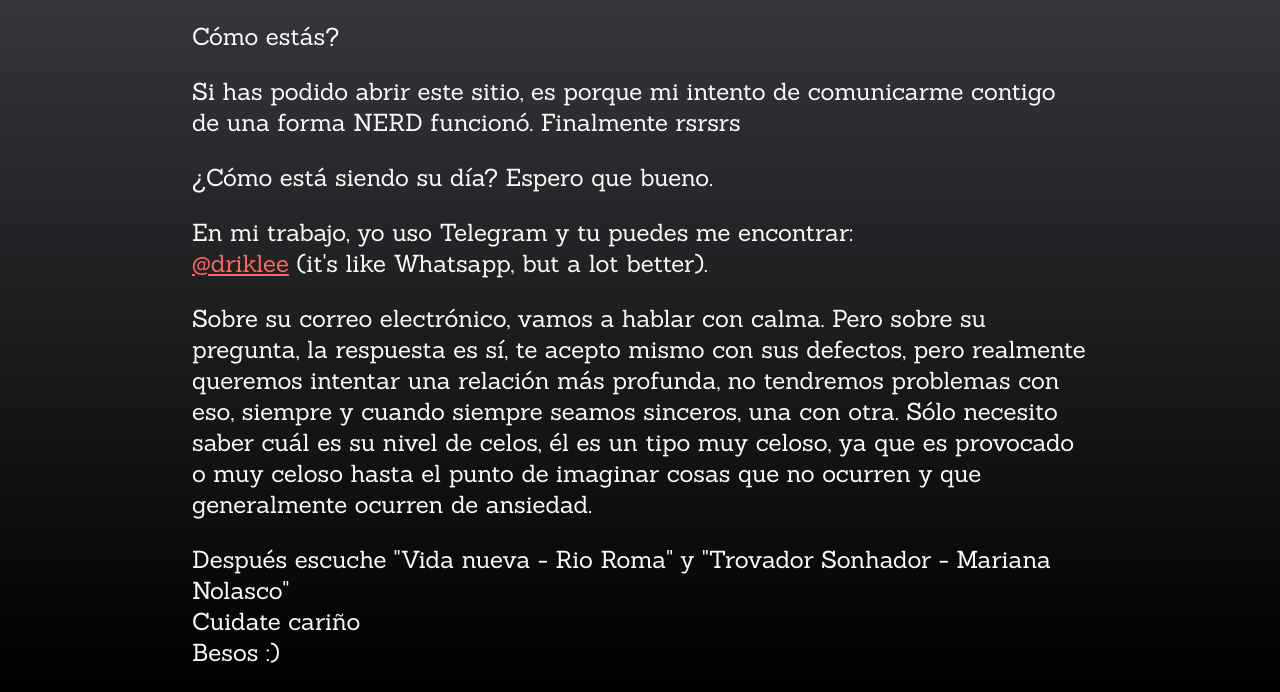
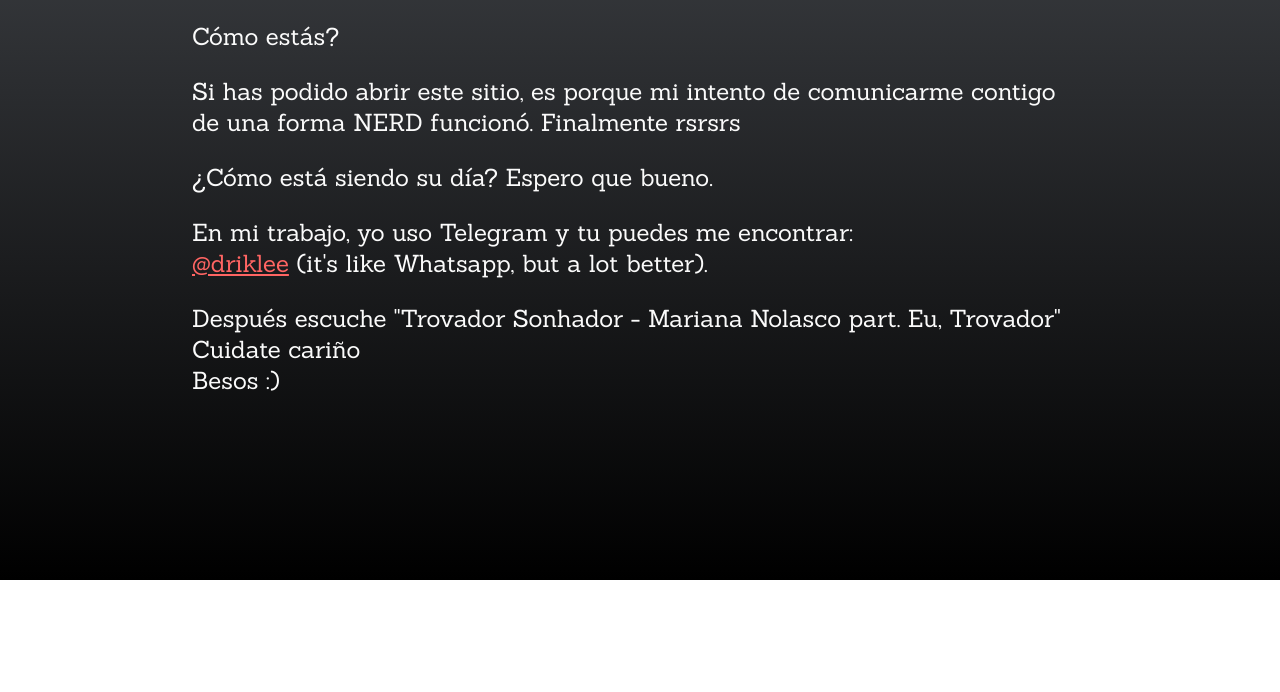
Before and after one commit to DrikaLee/DrikaLee.github.io, a plain HTML site: page index.html in a window 1280 px wide. Shown: the part 220-912 px from the top of the page. After the commit the page ends 800 px from the top, so only its background shows below. Drawn offline with Linux system fonts and the light colour scheme.

Commit message:
Update index.html

```diff
--- a/index.html
+++ b/index.html
@@ -35,9 +35,9 @@
         <p>Si has podido abrir este sitio, es porque mi intento de comunicarme contigo de una forma NERD funcionó. Finalmente rsrsrs </p>
         <p>¿Cómo está siendo su día? Espero que bueno.</p>
         <p>En mi trabajo, yo uso Telegram y tu puedes me encontrar:<br><a href="https://t.me/driklee" target="_blank">@driklee</a> (it's like Whatsapp, but a lot better).</p>
-        <p>Sobre su correo electrónico, vamos a hablar con calma. Pero sobre su pregunta, la respuesta es sí, te acepto mismo con sus defectos, pero realmente queremos intentar una relación más profunda, no tendremos problemas con eso, siempre y cuando siempre seamos sinceros, una con otra. Sólo necesito saber cuál es su nivel de celos, él es un tipo muy celoso, ya que es provocado o muy celoso hasta el punto de imaginar cosas que no ocurren y que generalmente ocurren de ansiedad.</p>
         <p> </p>
-        <p>Después escuche "Vida nueva - Rio Roma" y "Trovador Sonhador - Mariana Nolasco"
+        <p> </p>
+        <p>Después escuche "Trovador Sonhador - Mariana Nolasco part. Eu, Trovador"
         <br>Cuidate cariño
         <br>Besos :)</p>
     </div>
```
